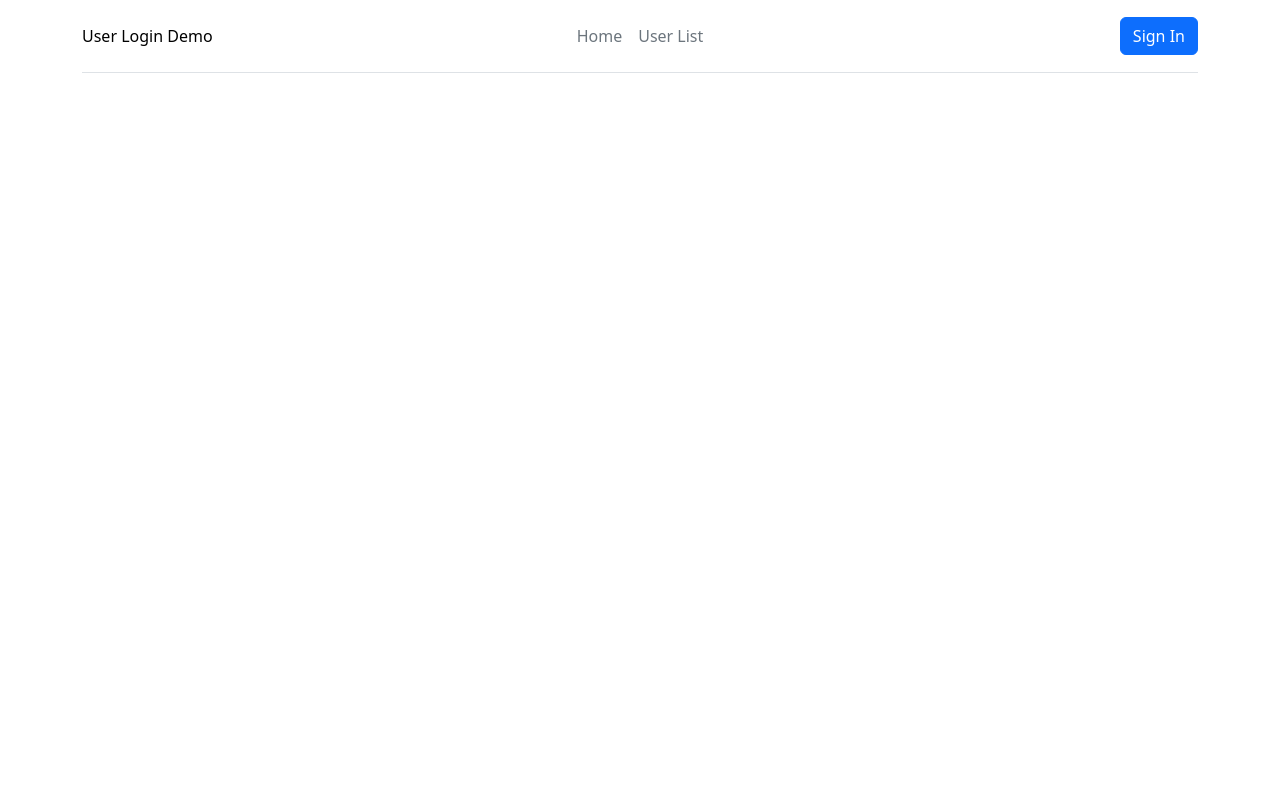
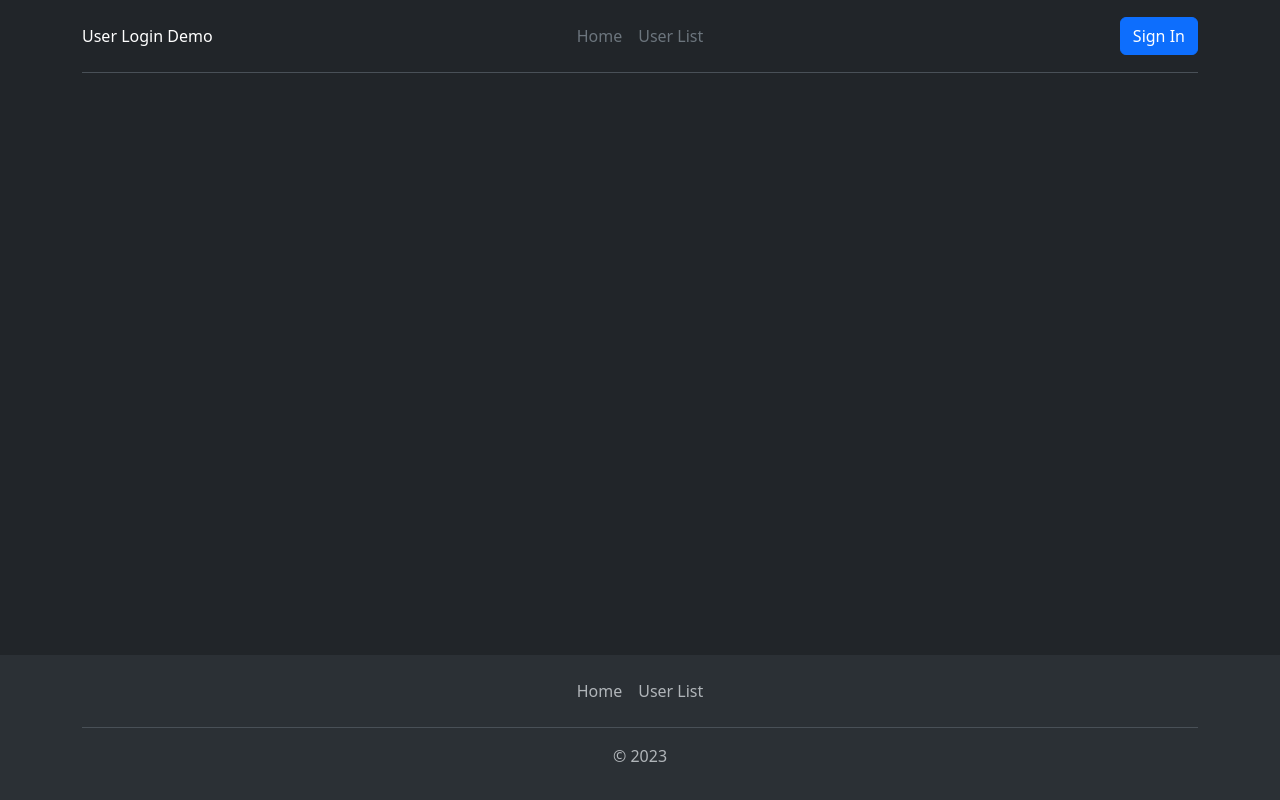
Before and after one commit to garlitzj/user-login-sample, a CodeIgniter 4 app: template app/Views/default.php in a window 1280 px wide. Run offline with PHP 8.4 and a stand-in for CodeIgniter, Linux system fonts and the light colour scheme; the template is opened without the code that fills it, so the values that code supplies are empty; some libraries are stand-ins or nearby versions.

Commit message:
Add sticky footer/slight styling tweaks

```diff
--- a/app/Views/default.php
+++ b/app/Views/default.php
@@ -1,10 +1,12 @@
 <!doctype html>
-<html>
+<html data-bs-theme="dark" lang="en" class="h-100">
 <head>
     <title>User Login Demo</title>
     <link href="https://cdn.jsdelivr.net/npm/bootstrap@5.3.1/dist/css/bootstrap.min.css" rel="stylesheet" integrity="sha384-4bw+/aepP/YC94hEpVNVgiZdgIC5+VKNBQNGCHeKRQN+PtmoHDEXuppvnDJzQIu9" crossorigin="anonymous">
+    <link href="//cdn.datatables.net/1.13.6/css/jquery.dataTables.min.css" rel="stylesheet">
+    <link href="<?=site_url('css/main.css')?>" rel="stylesheet">
 </head>
-<body>
+<body class="d-flex flex-column h-100">
 <div class="container">
     <header class="d-flex flex-wrap align-items-center justify-content-center justify-content-md-between py-3 mb-4 border-bottom">
       <div class="col-md-3 mb-2 mb-md-0">
@@ -15,7 +17,7 @@
 
       <ul class="nav col-12 col-md-auto mb-2 justify-content-center mb-md-0">
       <li><a href="#" class="nav-link px-2 link-secondary">Home</a></li>
-      <li><a href="#" class="nav-link px-2 link-secondary">User List</a></li>
+      <li><a href="/users" class="nav-link px-2 link-secondary">User List</a></li>
       </ul>
 
       <?php
@@ -38,7 +40,22 @@
       <?php endif; ?>
     </header>
   </div>
-    <?= $this->renderSection('content') ?>
+  <main class="flex-shrink-0">
+    <?= $this->renderSection('content'); ?>
+  </main>
+  <footer class="footer mt-auto py-3 bg-body-tertiary">
+    <div class="container">
+      <ul class="nav justify-content-center border-bottom pb-3 mb-3">
+        <li class="nav-item"><a href="<?=site_url('')?>" class="nav-link px-2 text-body-secondary">Home</a></li>
+        <li class="nav-item"><a href="<?=site_url('users')?>" class="nav-link px-2 text-body-secondary">User List</a></li>
+      </ul>
+      <p class="text-center text-body-secondary">&copy; 2023</p>
+      </div>
+  </footer>
+<script src="https://cdn.jsdelivr.net/npm/bootstrap@5.3.1/dist/js/bootstrap.bundle.min.js" integrity="sha384-HwwvtgBNo3bZJJLYd8oVXjrBZt8cqVSpeBNS5n7C8IVInixGAoxmnlMuBnhbgrkm" crossorigin="anonymous"></script>
+<script src="https://code.jquery.com/jquery-3.7.0.slim.min.js" integrity="sha256-tG5mcZUtJsZvyKAxYLVXrmjKBVLd6VpVccqz/r4ypFE=" crossorigin="anonymous"></script>
+<script src="//cdn.datatables.net/1.13.6/js/jquery.dataTables.min.js"></script>
+<script src="https://cdn.datatables.net/1.13.6/js/dataTables.bootstrap5.min.js"></script>
+<?= $this->renderSection('inlineJS'); ?>
 </body>
-<script src="https://cdn.jsdelivr.net/npm/bootstrap@5.3.1/dist/js/bootstrap.bundle.min.js" integrity="sha384-HwwvtgBNo3bZJJLYd8oVXjrBZt8cqVSpeBNS5n7C8IVInixGAoxmnlMuBnhbgrkm" crossorigin="anonymous"></script>
 </html>
--- /dev/null
+++ b/public/css/main.css
@@ -0,0 +1,3 @@
+main {
+    margin-bottom: 30px;
+}
```
